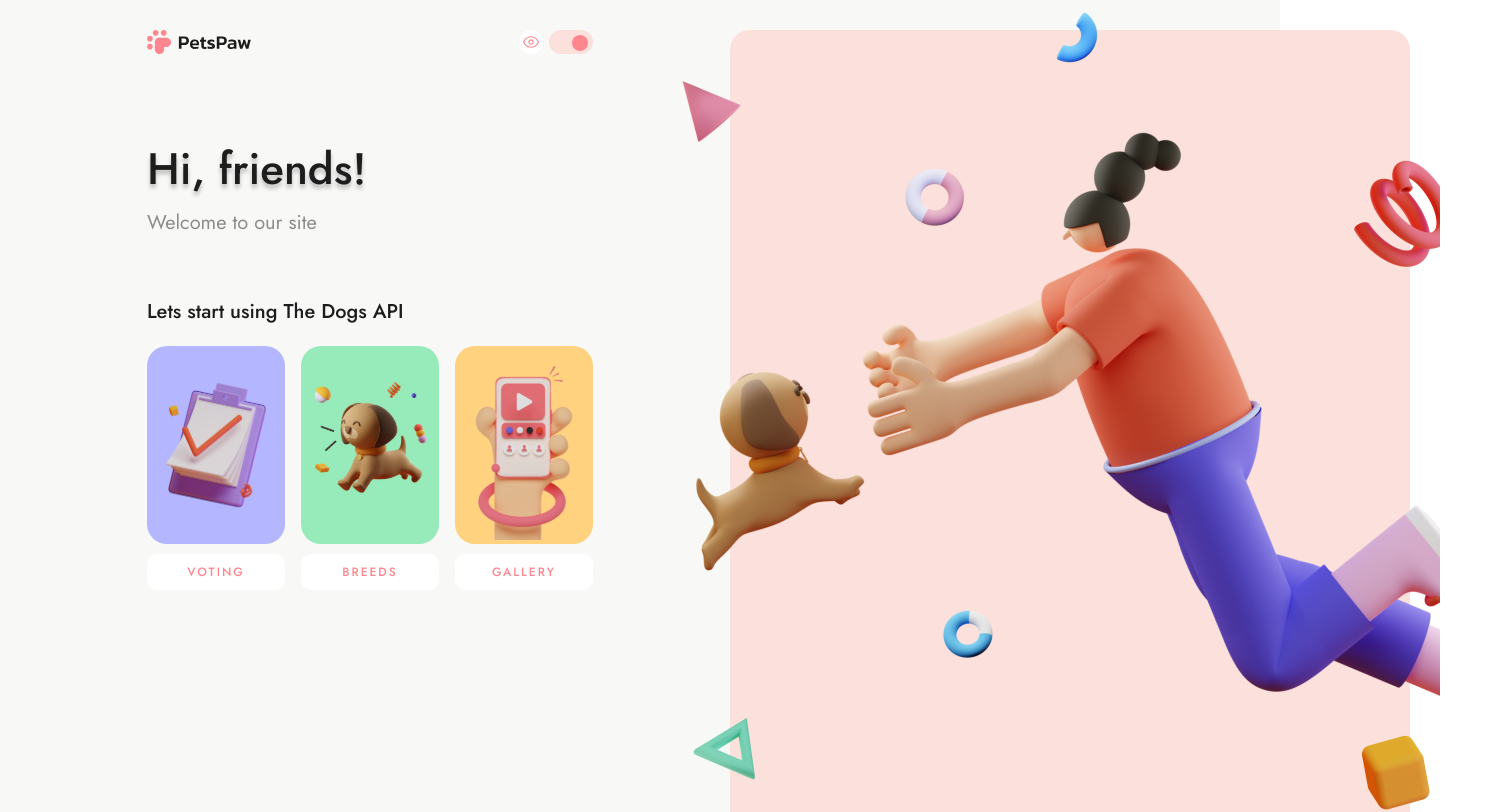
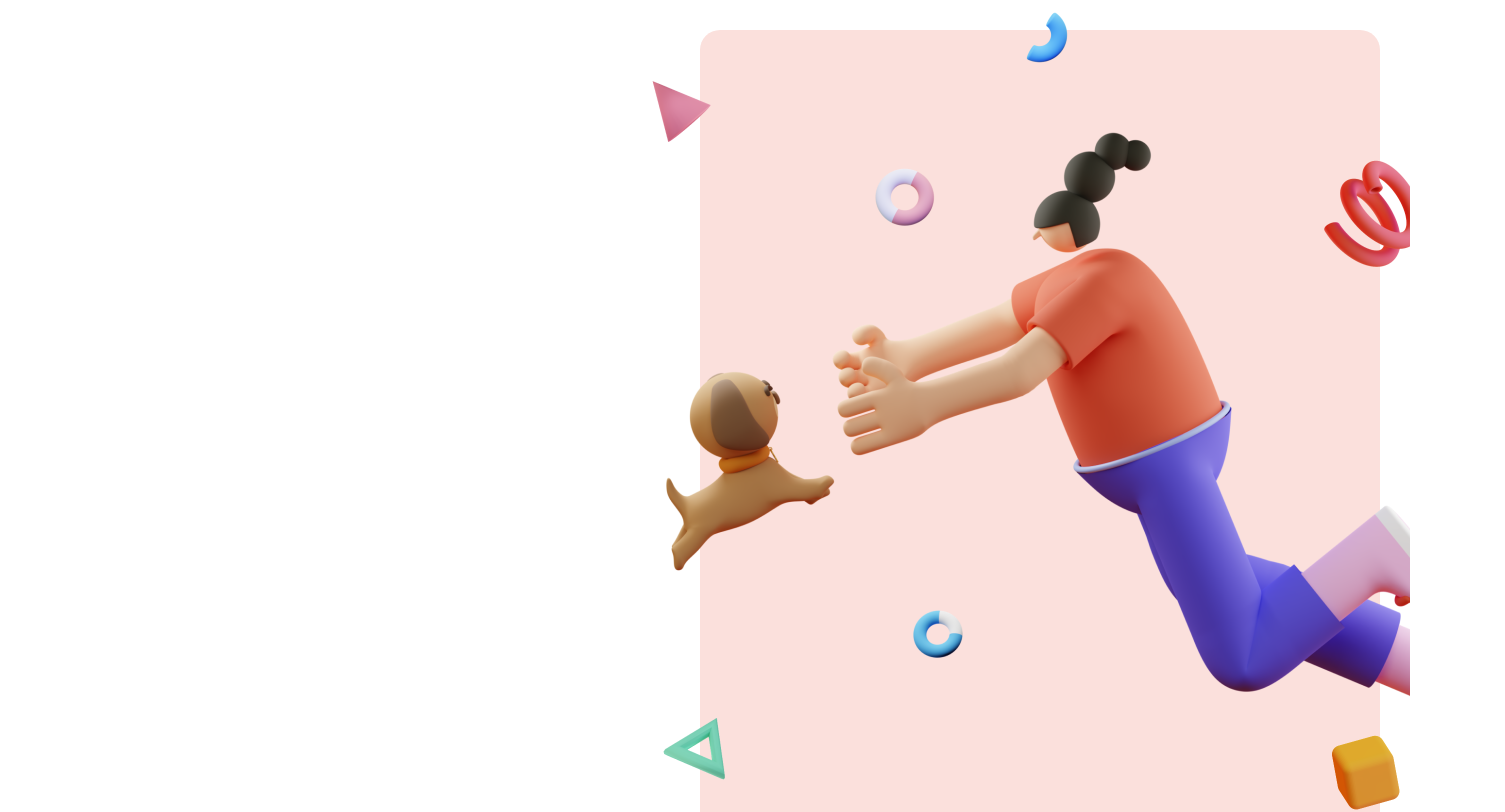
Before and after one commit to Tata-Sysueva/pets-paw, a React (Create React App) app: page / in a window 1280 px wide. Shown: the top 812 px of the page, 1505 px wide, since content can reach past the window. Built offline with nearby package versions, Linux system fonts and the light colour scheme.

Commit message:
refactor for better readability

```diff
--- a/public/index.html
+++ b/public/index.html
@@ -6,8 +6,8 @@
     <meta name="viewport" content="width=device-width, initial-scale=1" />
     <meta name="theme-color" content="#000000" />
     <meta
-      name="description"
-      content="Web site created using create-react-app"
+      name="Pets Paw"
+      content="This article is for those who like dogs"
     />
     <link rel="apple-touch-icon" href="%PUBLIC_URL%/logo192.png" />
     <!--
--- a/src/components/App/App.tsx
+++ b/src/components/App/App.tsx
@@ -11,6 +11,7 @@ import BreedCard from '../../pages/BreedCard/BreedCard';
 import { store } from '../../store';
 import {Provider} from 'react-redux';
 import {ToastContainer} from 'react-toastify';
+import SingIn from '../../pages/SingIn/SingIn';
 
 function App() {
   return (
@@ -27,6 +28,7 @@ function App() {
             </Route>
             <Route path={AppRoute.Gallery} element={<Gallery />} />
             <Route path="*" element={<NotFoundScreen />} />
+            <Route path={AppRoute.SignIn} element={<SingIn />} />
           </Routes>
         </BrowserRouter>
       </ThemeProvider>
--- a/src/components/UploadPhotoBox/UploadPhotoBox.tsx
+++ b/src/components/UploadPhotoBox/UploadPhotoBox.tsx
@@ -60,7 +60,7 @@ function UploadPhotoBox() {
   const handleChange= (evt: React.ChangeEvent<HTMLInputElement>) => {
     evt.preventDefault();
 
-    if (evt.target && evt.target.files) {
+    if (evt.target && evt.target.files && evt.target.files.length !== 0) {
       const file = evt.target.files[0];
       setPhotoFile(file);
     }
--- a/src/constants/constans.ts
+++ b/src/constants/constans.ts
@@ -8,6 +8,7 @@ export enum AppRoute {
   Likes = '/likes',
   Favorites = '/favorites',
   Dislikes = '/dislikes',
+  SignIn = '/login',
 }
 
 export enum BtnSize {
--- a/src/layouts/MainLayout/MainLayout.tsx
+++ b/src/layouts/MainLayout/MainLayout.tsx
@@ -1,5 +1,5 @@
 import React, { ReactNode } from 'react';
-import Home from '../../pages/Home/Home';
+import Home from '../../pages/Main/Main';
 
 import styles from './MainLayout.module.scss';
 
--- a/src/pages/Home/Home.module.scss
+++ b/src/pages/Main/Main.module.scss
@@ -1,4 +1,4 @@
-.homeSection {
+.mainSection {
   width: 665px;
   min-height: 900px;
   padding: 30px 72px 30px 117px;
--- a/src/pages/Home/Home.tsx
+++ b/src/pages/Main/Main.tsx
@@ -3,17 +3,27 @@ import Welcome from '../../components/Welcome/Welcome';
 import Menu from '../../components/Menu/Menu';
 import Header from '../../components/Header/Header';
 
-import styles from './Home.module.scss';
+import styles from './Main.module.scss';
+import SingIn from '../SingIn/SingIn';
 
 function Home(): JSX.Element {
   return (
-    <section className={styles.homeSection}>
+    <>
       <h2 className='visually-hidden'>Home page</h2>
       <Header />
       <Welcome />
       <Menu />
+    </>
+  );
+}
+
+function Main(): JSX.Element {
+  let isAuth;
+  return (
+    <section className={styles.mainSection}>
+      {isAuth ? <Home /> : <SingIn />}
     </section>
   );
 }
 
-export default Home;
+export default Main;
--- /dev/null
+++ b/src/pages/SingIn/SingIn.tsx
@@ -0,0 +1,11 @@
+import React from 'react';
+
+function SingIn() {
+  return (
+    <div className="page page--gray page--login">
+
+    </div>
+  );
+}
+
+export default SingIn;
```
